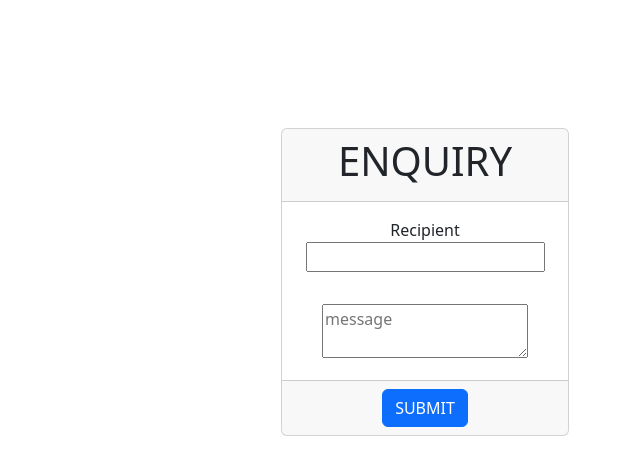
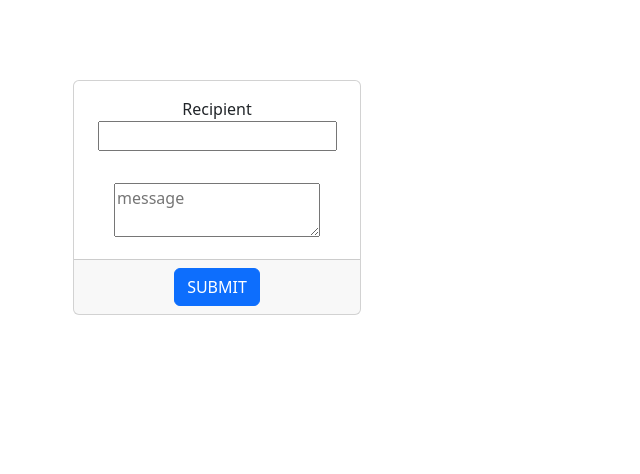
Before and after one commit to Clive-MM/Property-Pulse-, a React (Create React App) app in the folder client/: page /enquiry in a window 1280 px wide. Shown: the top 474 px of the page, without its empty margins (247-887 px from the left). Built offline with nearby package versions, Linux system fonts and the light colour scheme.

Commit message:
Styling up the frontend for tenantdashboard

```diff
--- a/client/src/components/Equiry.js
+++ b/client/src/components/Equiry.js
@@ -3,10 +3,8 @@ import React from "react";
 function Enquiry(){
     return (
         <div className="Notification">
-        <div class="card text-center" style={{width:"18em", marginLeft:"33em", marginTop:"8em"}}>
-          <div class="card-header">
-            <h1>ENQUIRY</h1>
-          </div>
+        <div class="card text-center" style={{width:"18em", marginLeft: "20em",marginTop: "5em"}}>
+
           <div class="card-body">
             <form>
               <div>
```
Also changed, not shown: client/src/components/ViewApartments.js (line endings or trailing spaces), 1 other file (tests, documents, lock files or other folders).
